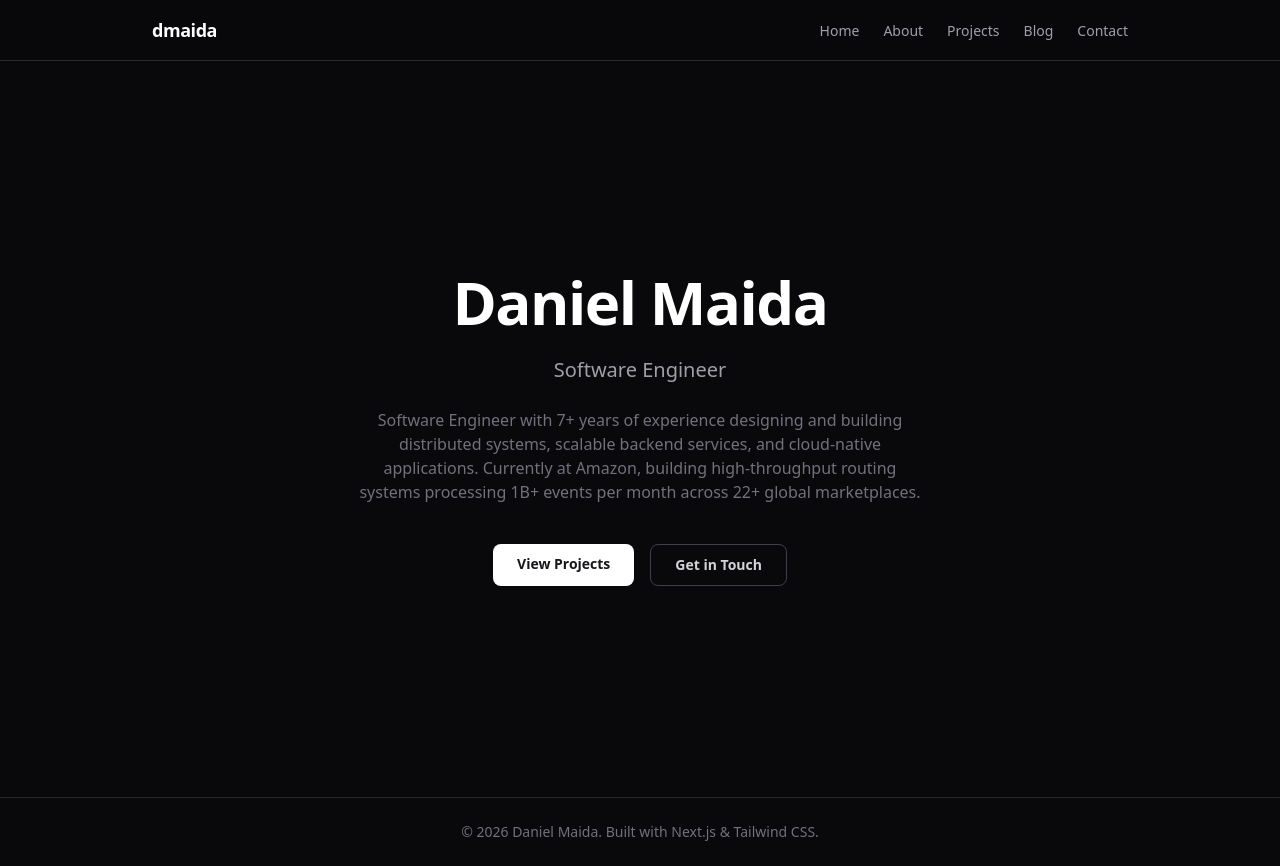
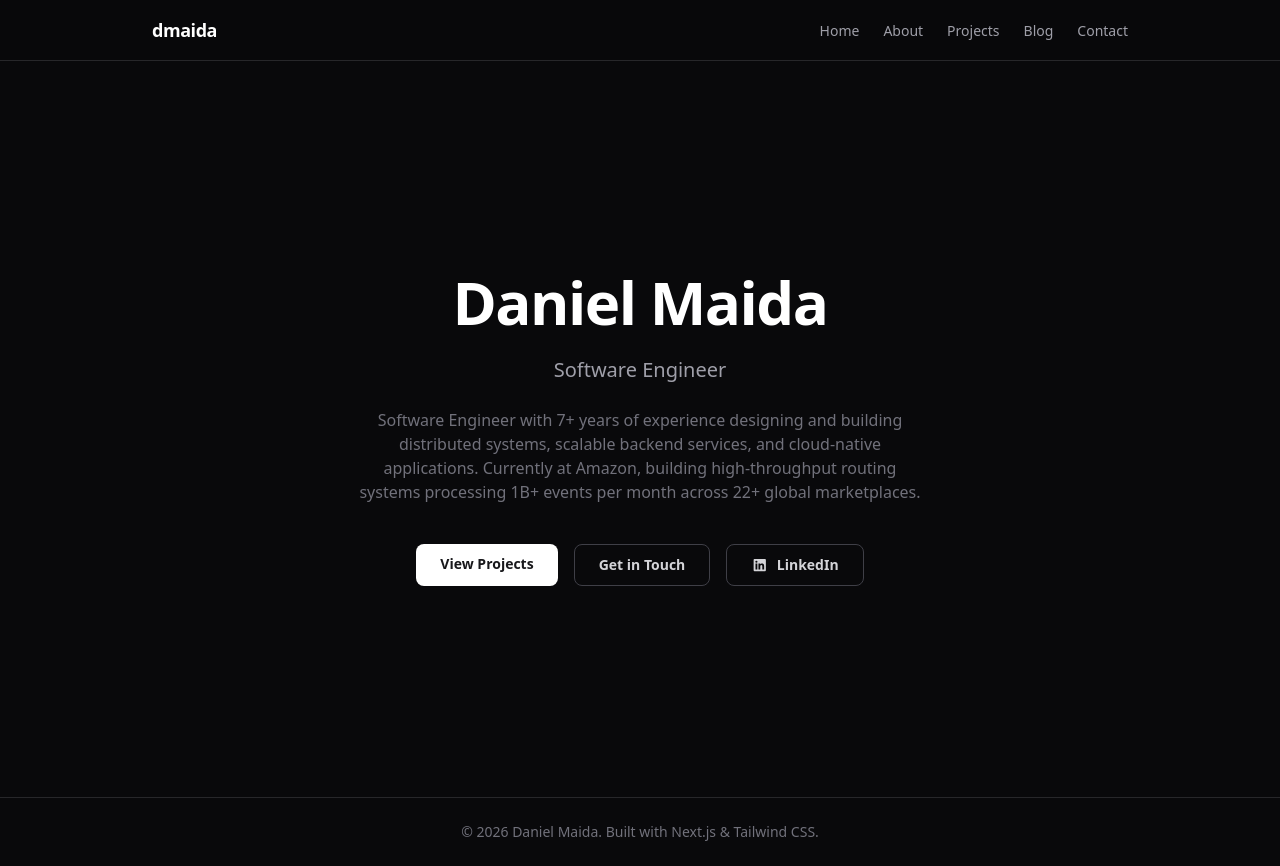
Before and after one commit to dmaida/dmaida-page, a Next.js app: page / in a window 1280 px wide. Built offline with nearby package versions, Linux system fonts and the light colour scheme.

Commit message:
Add LinkedIn profile link to landing page

```diff
--- a/package.json
+++ b/package.json
@@ -9,6 +9,9 @@
     "lint": "eslint"
   },
   "dependencies": {
+    "@fortawesome/fontawesome-svg-core": "^7.2.0",
+    "@fortawesome/free-brands-svg-icons": "^7.2.0",
+    "@fortawesome/react-fontawesome": "^3.2.0",
     "gray-matter": "^4.0.3",
     "next": "16.1.6",
     "next-mdx-remote": "^6.0.0",
--- a/src/app/page.tsx
+++ b/src/app/page.tsx
@@ -1,4 +1,6 @@
 import Link from "next/link";
+import { FontAwesomeIcon } from "@fortawesome/react-fontawesome";
+import { faLinkedin } from "@fortawesome/free-brands-svg-icons";
 import { profile } from "@/data/profile";
 
 export default function Home() {
@@ -22,6 +24,15 @@ export default function Home() {
         >
           Get in Touch
         </Link>
+        <Link
+          href={profile.social.linkedin}
+          target="_blank"
+          rel="noopener noreferrer"
+          className="flex items-center gap-2 rounded-lg border border-zinc-700 px-6 py-2.5 text-sm font-semibold text-zinc-300 transition-colors hover:border-zinc-500 hover:text-white"
+        >
+          <FontAwesomeIcon icon={faLinkedin} className="size-4" />
+          LinkedIn
+        </Link>
       </div>
     </section>
   );
```
Also changed, not shown: 1 other file (tests, documents, lock files or other folders).
